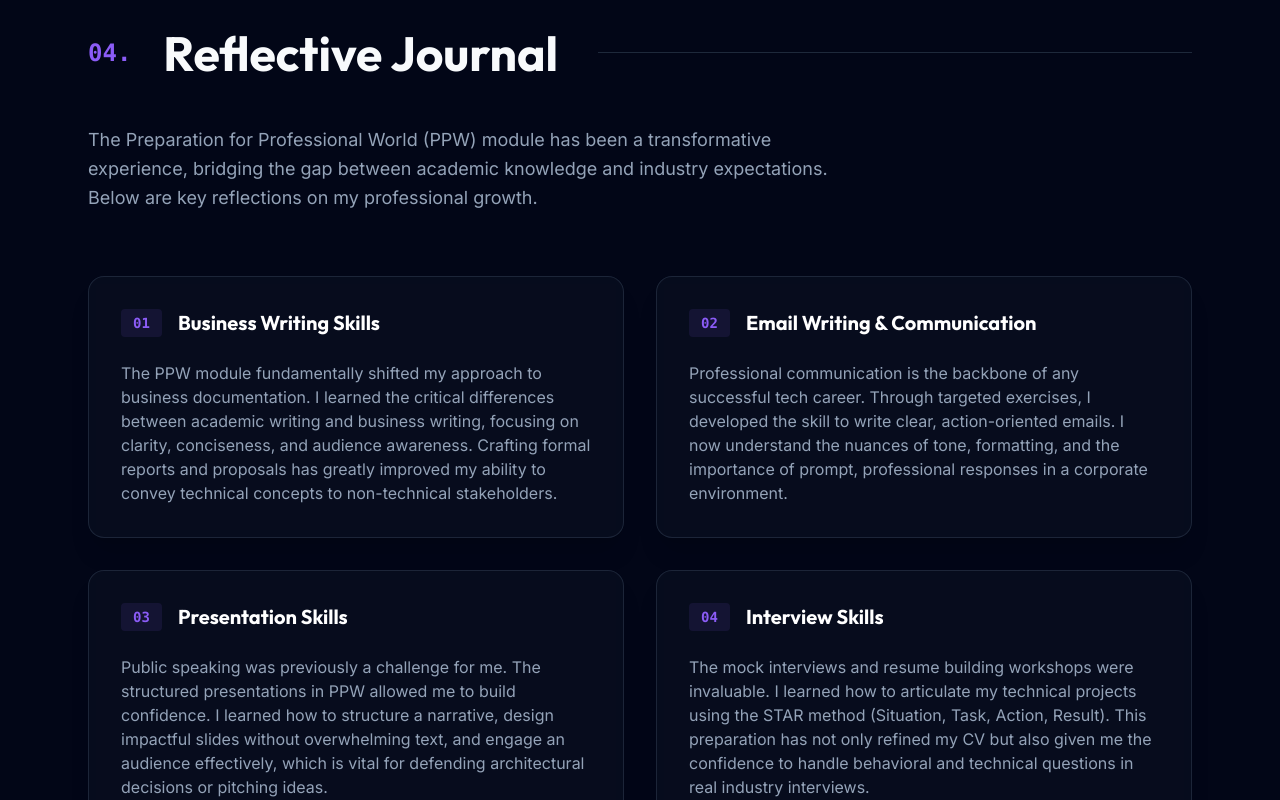
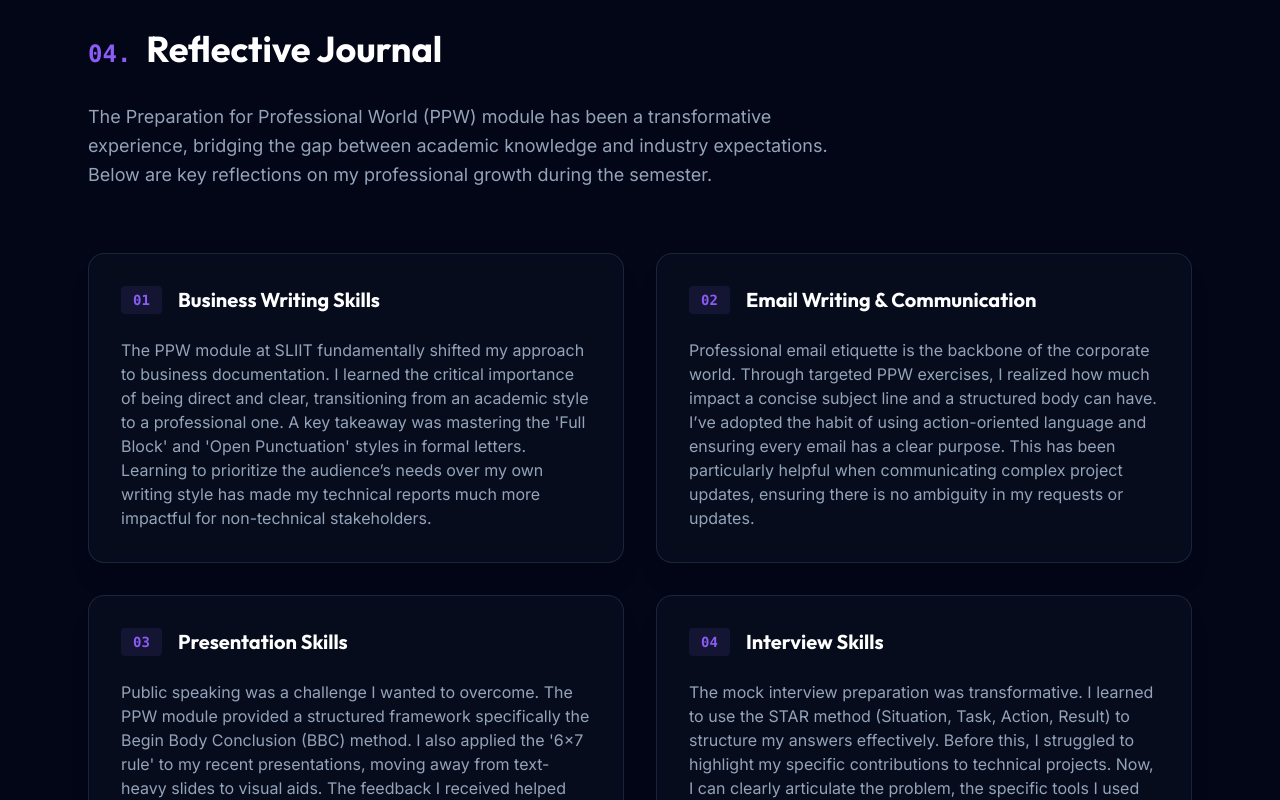
Before and after one commit to lochanajayasinghe/ppw-portfolio-mern, a React (Vite) app in the folder frontend/: page / in a window 1280 px wide. Shown: the part 4300-5100 px from the top of the page. Built offline with nearby package versions, Linux system fonts and the light colour scheme.

Commit message:
Update ReflectiveJournal.jsx

```diff
--- a/frontend/src/components/ReflectiveJournal.jsx
+++ b/frontend/src/components/ReflectiveJournal.jsx
@@ -1,33 +1,105 @@
+// import { motion } from 'framer-motion';
+
+// const ReflectiveJournal = () => {
+//   const reflections = [
+//     {
+//       title: "Business Writing Skills",
+//       content: "The PPW module fundamentally shifted my approach to business documentation. I learned the critical differences between academic writing and business writing, focusing on clarity, conciseness, and audience awareness. Crafting formal reports and proposals has greatly improved my ability to convey technical concepts to non-technical stakeholders."
+//     },
+//     {
+//       title: "Email Writing & Communication",
+//       content: "Professional communication is the backbone of any successful tech career. Through targeted exercises, I developed the skill to write clear, action-oriented emails. I now understand the nuances of tone, formatting, and the importance of prompt, professional responses in a corporate environment."
+//     },
+//     {
+//       title: "Presentation Skills",
+//       content: "Public speaking was previously a challenge for me. The structured presentations in PPW allowed me to build confidence. I learned how to structure a narrative, design impactful slides without overwhelming text, and engage an audience effectively, which is vital for defending architectural decisions or pitching ideas."
+//     },
+//     {
+//       title: "Interview Skills",
+//       content: "The mock interviews and resume building workshops were invaluable. I learned how to articulate my technical projects using the STAR method (Situation, Task, Action, Result). This preparation has not only refined my CV but also given me the confidence to handle behavioral and technical questions in real industry interviews."
+//     }
+//   ];
+
+//   return (
+//     <section id="journal" className="section-container relative">
+//       <motion.h2
+//         initial={{ opacity: 0, x: -20 }}
+//         whileInView={{ opacity: 1, x: 0 }}
+//         viewport={{ once: true, margin: "-100px" }}
+//         transition={{ duration: 0.5 }}
+//         className="section-title"
+//       >
+//         <span className="text-accentPurple font-mono text-2xl mr-2">04.</span> Reflective Journal
+//       </motion.h2>
+
+//       <motion.p
+//         initial={{ opacity: 0, y: 20 }}
+//         whileInView={{ opacity: 1, y: 0 }}
+//         viewport={{ once: true, margin: "-100px" }}
+//         transition={{ duration: 0.6, delay: 0.1 }}
+//         className="text-lightGrey max-w-3xl mb-16 text-lg leading-relaxed"
+//       >
+//         The Preparation for Professional World (PPW) module has been a transformative experience,
+//         bridging the gap between academic knowledge and industry expectations. Below are key reflections on my professional growth.
+//       </motion.p>
+
+//       <div className="grid md:grid-cols-2 gap-8">
+//         {reflections.map((item, index) => (
+//           <motion.div
+//             initial={{ opacity: 0, y: 30 }}
+//             whileInView={{ opacity: 1, y: 0 }}
+//             viewport={{ once: true, margin: "-50px" }}
+//             transition={{ duration: 0.5, delay: index * 0.1 }}
+//             key={index}
+//             className="glass-card p-8 group hover:border-accentPurple/50"
+//           >
+//             <h3 className="text-xl font-outfit font-bold text-white mb-6 flex items-center gap-4">
+//               <span className="bg-accentPurple/10 text-accentPurple text-sm font-mono px-3 py-1 rounded">0{index + 1}</span>
+//               <span className="group-hover:text-accentPurple transition-colors duration-300">{item.title}</span>
+//             </h3>
+//             <p className="text-lightGrey leading-relaxed text-sm md:text-base">
+//               {item.content}
+//             </p>
+//           </motion.div>
+//         ))}
+//       </div>
+//     </section>
+//   );
+// };
+
+// export default ReflectiveJournal;
+
+
 import { motion } from 'framer-motion';
 
 const ReflectiveJournal = () => {
   const reflections = [
     {
       title: "Business Writing Skills",
-      content: "The PPW module fundamentally shifted my approach to business documentation. I learned the critical differences between academic writing and business writing, focusing on clarity, conciseness, and audience awareness. Crafting formal reports and proposals has greatly improved my ability to convey technical concepts to non-technical stakeholders."
+      content: "The PPW module at SLIIT fundamentally shifted my approach to business documentation. I learned the critical importance of being direct and clear, transitioning from an academic style to a professional one. A key takeaway was mastering the 'Full Block' and 'Open Punctuation' styles in formal letters. Learning to prioritize the audience’s needs over my own writing style has made my technical reports much more impactful for non-technical stakeholders."
     },
     {
       title: "Email Writing & Communication",
-      content: "Professional communication is the backbone of any successful tech career. Through targeted exercises, I developed the skill to write clear, action-oriented emails. I now understand the nuances of tone, formatting, and the importance of prompt, professional responses in a corporate environment."
+      content: "Professional email etiquette is the backbone of the corporate world. Through targeted PPW exercises, I realized how much impact a concise subject line and a structured body can have. I’ve adopted the habit of using action-oriented language and ensuring every email has a clear purpose. This has been particularly helpful when communicating complex project updates, ensuring there is no ambiguity in my requests or updates."
     },
     {
       title: "Presentation Skills",
-      content: "Public speaking was previously a challenge for me. The structured presentations in PPW allowed me to build confidence. I learned how to structure a narrative, design impactful slides without overwhelming text, and engage an audience effectively, which is vital for defending architectural decisions or pitching ideas."
+      content: "Public speaking was a challenge I wanted to overcome. The PPW module provided a structured framework specifically the Begin Body Conclusion (BBC) method. I also applied the '6x7 rule' to my recent presentations, moving away from text-heavy slides to visual aids. The feedback I received helped me focus on non-verbal cues, such as maintaining steady eye contact and an open posture, which significantly boosted my professional confidence."
     },
     {
       title: "Interview Skills",
-      content: "The mock interviews and resume building workshops were invaluable. I learned how to articulate my technical projects using the STAR method (Situation, Task, Action, Result). This preparation has not only refined my CV but also given me the confidence to handle behavioral and technical questions in real industry interviews."
+      content: "The mock interview preparation was transformative. I learned to use the STAR method (Situation, Task, Action, Result) to structure my answers effectively. Before this, I struggled to highlight my specific contributions to technical projects. Now, I can clearly articulate the problem, the specific tools I used like the MERN stack or machine learning models and the measurable results achieved, giving me the confidence to handle real world industry interviews."
     }
   ];
 
   return (
-    <section id="journal" className="section-container relative">
+    <section id="journal" className="section-container relative py-20">
       <motion.h2
         initial={{ opacity: 0, x: -20 }}
         whileInView={{ opacity: 1, x: 0 }}
         viewport={{ once: true, margin: "-100px" }}
         transition={{ duration: 0.5 }}
-        className="section-title"
+        className="text-3xl md:text-4xl font-bold text-white mb-8"
       >
         <span className="text-accentPurple font-mono text-2xl mr-2">04.</span> Reflective Journal
       </motion.h2>
@@ -40,7 +112,7 @@ const ReflectiveJournal = () => {
         className="text-lightGrey max-w-3xl mb-16 text-lg leading-relaxed"
       >
         The Preparation for Professional World (PPW) module has been a transformative experience,
-        bridging the gap between academic knowledge and industry expectations. Below are key reflections on my professional growth.
+        bridging the gap between academic knowledge and industry expectations. Below are key reflections on my professional growth during the semester.
       </motion.p>
 
       <div className="grid md:grid-cols-2 gap-8">
@@ -51,9 +123,9 @@ const ReflectiveJournal = () => {
             viewport={{ once: true, margin: "-50px" }}
             transition={{ duration: 0.5, delay: index * 0.1 }}
             key={index}
-            className="glass-card p-8 group hover:border-accentPurple/50"
+            className="glass-card p-8 group border border-white/10 rounded-xl bg-white/5 hover:border-accentPurple/50 transition-all duration-300"
           >
-            <h3 className="text-xl font-outfit font-bold text-white mb-6 flex items-center gap-4">
+            <h3 className="text-xl font-bold text-white mb-6 flex items-center gap-4">
               <span className="bg-accentPurple/10 text-accentPurple text-sm font-mono px-3 py-1 rounded">0{index + 1}</span>
               <span className="group-hover:text-accentPurple transition-colors duration-300">{item.title}</span>
             </h3>
```
